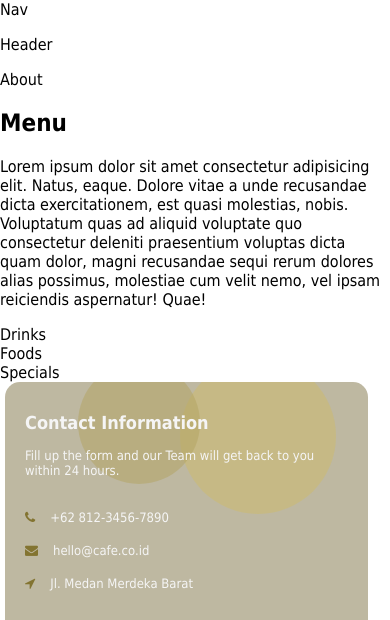
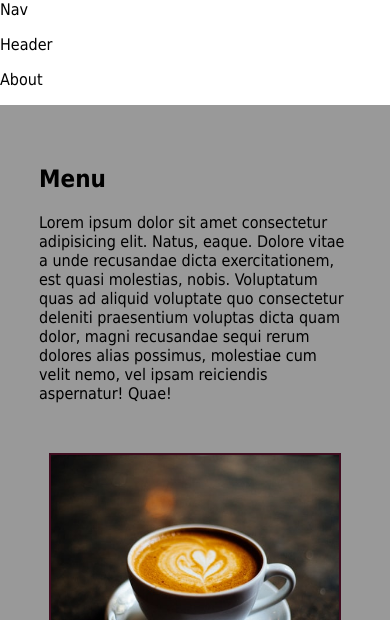
Before and after one commit to nugrohoaditia/A03-DTS2021, a plain HTML site: page index.html in a window 390 px wide. Shown: the top 620 px of the page. Drawn offline with Linux system fonts and the light colour scheme.

Commit message:
Penambahan style untuk bagian menu

```diff
--- a/style.css
+++ b/style.css
@@ -19,6 +19,77 @@ a:active{
     color: inherit;
 }
 
+/* ============ Menu Start ============ */
+#menu {
+	background-color: #999;
+	padding: 80px 0;
+}
+#menu .container {
+    width: 80%;
+    margin: 0 auto;
+}
+#menu h2 {
+    font-size: 2rem;
+}
+.menu-desc {
+    font-size: 1.25rem;
+    margin-bottom: 60px;
+}
+
+.menu-wrapper {
+    display: flex;
+    flex-direction: row;
+    flex-wrap: wrap;
+    justify-content: space-between;
+}
+
+.menu-tiles {
+    width: 30%;
+    height: 250px;
+    width: 30%;
+    margin-bottom: 15px;
+    position: relative;
+    border: 2px solid #3f0c1f;
+    overflow: hidden;
+}
+.menu-tiles:hover .menu-item{
+    transform: scale(1.3);
+    transition: all .5s;
+}
+.menu-tiles:hover a{
+    display: block;
+}
+.menu-tiles a {
+	display: none;
+    font-size: 2rem;
+    color: #ffffff;
+    text-shadow: 1px 1px 1px rgba(0,0,0,.6);
+    font-family: sans-serif;
+    text-align: center;
+    margin: auto;
+    position: absolute;
+    top: 0;
+    left: 0;
+    bottom: 0;
+    right: 0;
+    height: 50px;
+    cursor: pointer;
+}
+
+.menu-item {
+    height: 100%;
+    width: 100%;
+    background-position: center;
+    background-size: cover;
+    background-repeat: no-repeat;
+    transition: all .5s;
+}
+
+.bg-drink {background-image: url(assets/drinks.jpg);}
+.bg-food {background-image: url(assets/foods.jpg);}
+.bg-special {background-image: url(assets/special.jpg);}
+
+/* ============ Menu End ============ */
 
 /* ============ Body (Contact Us) ============ */
 #body2{
@@ -297,6 +368,22 @@ a:active{
     #body2 .body2-form-wrapper {
         padding: 0;
     }
+
+    /* ===== Menu ===== */
+    #menu{
+        padding: 60px 0;
+    }
+
+    .menu-tiles {
+        width: 48%;
+        margin: 10px 0px;
+    }
+    .menu-tiles:last-child{
+        width: 100%;
+    }
+    .menu-wrapper {
+        padding: 10px;
+    }
 }
 
 /* Untuk Smartphone */
@@ -364,6 +451,25 @@ a:active{
         font-size: 12px;
         float: none;
         width: 85%;
+    }
+
+    /* ===== Menu ===== */
+    #menu{
+        padding: 40px 0;
+    }
+    #menu h2{
+        font-size: 1.5rem;
+    }
+    .menu-desc{
+        font-size: 1rem;
+        margin-bottom: 30px;
+    }
+    .menu-tiles {
+        width: 100%;
+        margin: 10px 0px;
+    }
+    .menu-wrapper {
+        padding: 10px;
     }
 
 }
```
